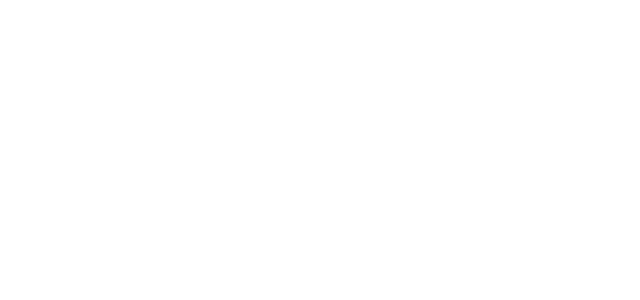
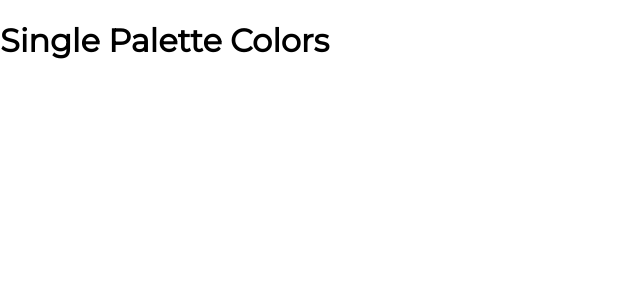
Before and after one commit to Arghun-dev/Color-App, a React (Create React App) app in the folder colorapp/: page /palette/1/1 in a window 1280 px wide. Shown: the top 300 px of the page, without its empty margins (0-640 px from the left). Built offline with nearby package versions, Linux system fonts and the light colour scheme.

Commit message:
Add Link to ColorBox and add Route

```diff
--- a/colorapp/src/App.js
+++ b/colorapp/src/App.js
@@ -23,6 +23,11 @@
             <Palette palette={generatePalette(this.findPalette(routeProps.match.params.id))} />
           )}
         />
+        <Route
+          exact
+          path='/palette/:paletteId/:colorId'
+          render={() => <h1>Single Palette Colors</h1>}
+        />
       </Switch>
 
       // <div>
--- a/colorapp/src/ColorBox.js
+++ b/colorapp/src/ColorBox.js
@@ -1,6 +1,7 @@
 import React from 'react';
 import './ColorBox.css';
 import {CopyToClipboard} from 'react-copy-to-clipboard';
+import {Link} from 'react-router-dom';
 
 class ColorBox extends React.Component{
     constructor(props){
@@ -34,7 +35,9 @@
                 </div>
                     <span className='copy'>Copy</span>
                     <span className='name'>{name}</span>
-                    <span className='more'>More</span>
+                    <Link to='/' onClick={e => e.stopPropagation()} style={{textDecoration: 'none'}}>
+                        <span className='more'>More</span>
+                    </Link>
                 </div>
             </CopyToClipboard>
         )
```
